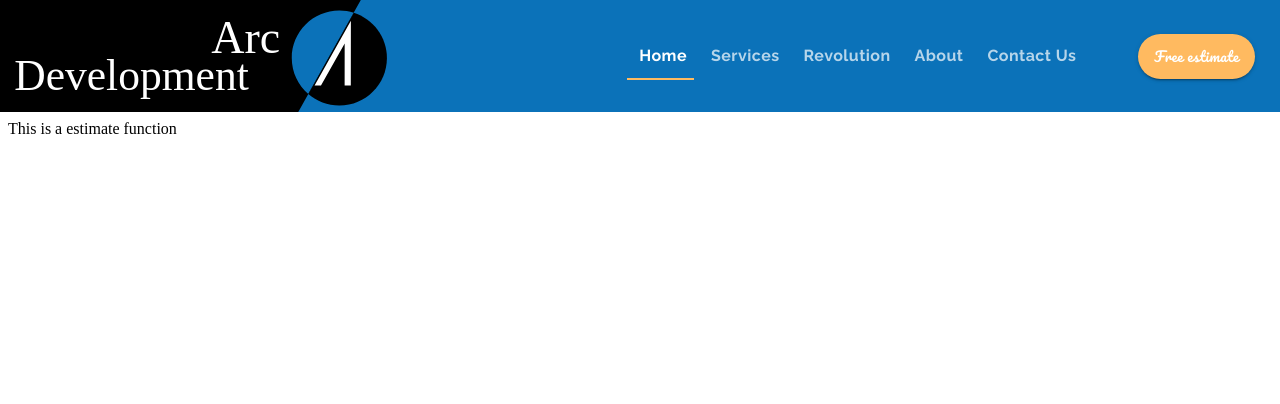
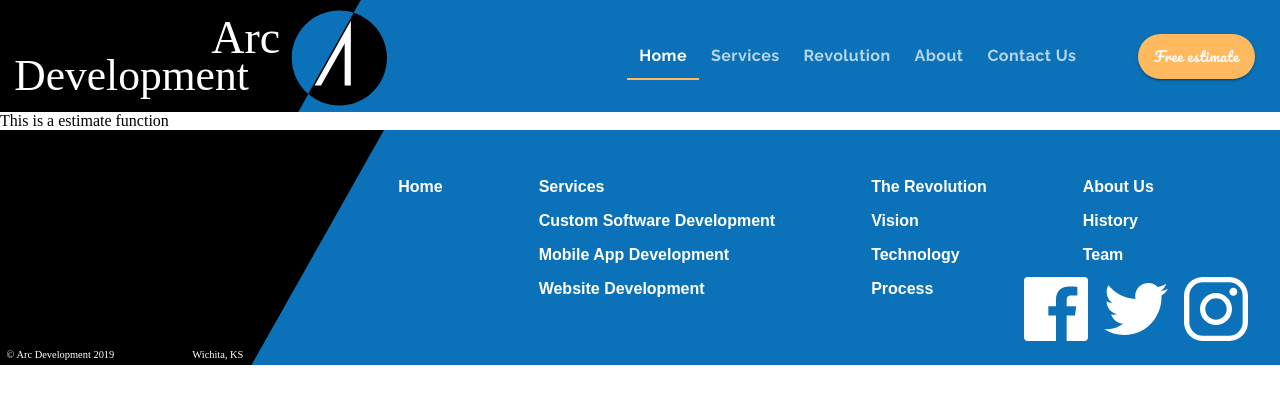
Before and after one commit to nguyenthanhhau-cqu/masterial-ui, a React (Create React App) app: page /estimate in a window 1280 px wide. Shown: the top 404 px of the page. Built offline with nearby package versions, Linux system fonts and the light colour scheme.

Commit message:
Comple footer

```diff
--- a/public/index.html
+++ b/public/index.html
@@ -14,7 +14,7 @@
 
     <title>Arc Development</title>
   </head>
-  <body>
+  <body style="margin: 0">
     <noscript>You need to enable JavaScript to run this app.</noscript>
     <div id="root"></div>
   </body>
--- a/src/component/App.js
+++ b/src/component/App.js
@@ -1,18 +1,29 @@
 import { ThemeProvider } from "@material-ui/core/styles";
 import Header from "./ui/Header";
 import theme from "./ui/Theme";
+import Footer from "./ui/Footer";
+import { useState } from "react";
+
 import { BrowserRouter, Route, Switch } from "react-router-dom";
-
 function App() {
+  const [value, setValue] = useState(0);
+  const [selected, setSelected] = useState(0);
   return (
     <BrowserRouter>
       <ThemeProvider theme={theme}>
-        <Header />
+        <Header
+          value={value}
+          setValue={setValue}
+          selected={selected}
+          setSelected={setSelected}
+        />
         <Switch>
           <Route
             exact
             path="/"
-            component={() => <div> This is a home function</div>}
+            component={() => (
+              <div style={{ height: "2000px" }}> This is a home function</div>
+            )}
           />
           <Route
             exact
@@ -55,6 +66,12 @@ function App() {
             component={() => <div> This is a estimate function</div>}
           />
         </Switch>
+        <Footer
+          value={value}
+          setValue={setValue}
+          selected={selected}
+          setSelected={setSelected}
+        />
       </ThemeProvider>
     </BrowserRouter>
   );
--- /dev/null
+++ b/src/component/ui/Footer.js
@@ -0,0 +1,251 @@
+import React from "react";
+import { makeStyles } from "@material-ui/core/styles";
+import footerAdornment from "../../assets/Footer Adornment.svg";
+import Grid from "@material-ui/core/Grid";
+import { Link } from "react-router-dom";
+import Hidden from "@material-ui/core/Hidden";
+import facebook from "../../assets/facebook.svg";
+import twitter from "../../assets/twitter.svg";
+import instagram from "../../assets/instagram.svg";
+
+const useStyles = makeStyles((theme) => ({
+  footer: {
+    background: theme.palette.common.blue,
+    width: "100%",
+    zIndex: 1302,
+    position: "relative",
+  },
+  adornment: {
+    width: "24em",
+    verticalAlign: "bottom",
+    [theme.breakpoints.down("md")]: {
+      width: "21em",
+    },
+    [theme.breakpoints.down("xs")]: {
+      width: "15em",
+    },
+  },
+  mainContainer: {
+    position: "absolute",
+    paddingLeft: "17em",
+  },
+  link: {
+    color: "white",
+    fontFamily: "Arial",
+    fontSize: "0,75rem",
+    fontWeight: "bold",
+    textDecoration: "none",
+  },
+  gridItem: {
+    margin: "3em",
+  },
+  iconImg: {
+    height: "4em",
+    width: "4em",
+    [theme.breakpoints.down("xs")]: {
+      height: "2em",
+      width: "2em",
+    },
+  },
+  iconContainer: {
+    position: "absolute",
+    marginTop: "-6em",
+    right: "2em",
+    [theme.breakpoints.down("xs")]: {
+      right: "1em",
+    },
+  },
+}));
+
+const Footer = ({ value, setValue, selected, setSelected }) => {
+  const classes = useStyles();
+
+  return (
+    <footer className={classes.footer}>
+      <Hidden mdDown>
+        <Grid
+          container
+          className={classes.mainContainer}
+          justifyContent="center"
+        >
+          <Grid item className={classes.gridItem}>
+            <Grid container>
+              <Grid
+                item
+                className={classes.link}
+                component={Link}
+                to="/"
+                onClick={() => setValue(0)}
+              >
+                Home
+              </Grid>
+            </Grid>
+          </Grid>
+          <Grid item className={classes.gridItem}>
+            <Grid container direction="column" spacing={2}>
+              <Grid
+                item
+                className={classes.link}
+                component={Link}
+                to="/services"
+                onClick={() => {
+                  setValue(1);
+                  setSelected(0);
+                }}
+              >
+                Services
+              </Grid>
+              <Grid
+                item
+                className={classes.link}
+                component={Link}
+                to="/custom-software"
+                onClick={() => {
+                  setValue(1);
+                  setSelected(1);
+                }}
+              >
+                Custom Software Development
+              </Grid>
+              <Grid
+                item
+                className={classes.link}
+                component={Link}
+                to="/mobile-apps"
+                onClick={() => {
+                  setValue(1);
+                  setSelected(2);
+                }}
+              >
+                Mobile App Development
+              </Grid>
+              <Grid
+                item
+                className={classes.link}
+                component={Link}
+                to="/websites"
+                onClick={() => {
+                  setValue(1);
+                  setSelected(3);
+                }}
+              >
+                Website Development
+              </Grid>
+            </Grid>
+          </Grid>
+          <Grid item className={classes.gridItem}>
+            <Grid container direction="column" spacing={2}>
+              <Grid
+                onClick={() => setValue(2)}
+                item
+                className={classes.link}
+                component={Link}
+                to="/revolution"
+              >
+                The Revolution
+              </Grid>
+              <Grid
+                onClick={() => setValue(2)}
+                item
+                className={classes.link}
+                component={Link}
+                to="/revolution"
+              >
+                Vision
+              </Grid>
+              <Grid
+                onClick={() => setValue(2)}
+                item
+                className={classes.link}
+                component={Link}
+                to="/revolution"
+              >
+                Technology
+              </Grid>
+              <Grid
+                onClick={() => setValue(2)}
+                item
+                className={classes.link}
+                component={Link}
+                to="/revolution"
+              >
+                Process
+              </Grid>
+            </Grid>
+          </Grid>
+          <Grid item className={classes.gridItem}>
+            <Grid container direction="column" spacing={2}>
+              <Grid
+                onClick={() => setValue(3)}
+                item
+                className={classes.link}
+                component={Link}
+                to="/about"
+              >
+                About Us
+              </Grid>
+              <Grid
+                onClick={() => setValue(3)}
+                item
+                className={classes.link}
+                component={Link}
+                to="/about"
+              >
+                History
+              </Grid>
+              <Grid
+                onClick={() => setValue(3)}
+                item
+                className={classes.link}
+                component={Link}
+                to="/about"
+              >
+                Team
+              </Grid>
+            </Grid>
+          </Grid>
+          <Grid item className={classes.gridItem}>
+            <Grid container spacing={2}>
+              <Grid
+                onClick={() => setValue(4)}
+                item
+                className={classes.link}
+                component={Link}
+                to="/contact"
+              >
+                Contact Us
+              </Grid>
+            </Grid>
+          </Grid>
+        </Grid>
+      </Hidden>
+      <img
+        alt="black decorative slash"
+        src={footerAdornment}
+        className={classes.adornment}
+      />
+      <Grid
+        container
+        justifyContent="flex-end"
+        className={classes.iconContainer}
+        spacing={2}
+      >
+        <Grid item>
+          <img className={classes.iconImg} src={facebook} alt="facebook icon" />
+        </Grid>
+        <Grid item>
+          <img className={classes.iconImg} src={twitter} alt="facebook icon" />
+        </Grid>
+        <Grid item>
+          <img
+            className={classes.iconImg}
+            src={instagram}
+            alt="facebook icon"
+          />
+        </Grid>
+      </Grid>
+    </footer>
+  );
+};
+
+export default Footer;
--- a/src/component/ui/Header.js
+++ b/src/component/ui/Header.js
@@ -117,10 +117,12 @@ const useStyles = makeStyles((theme) => ({
   appBar: {
     zIndex: theme.zIndex.modal + 1,
   },
+  menuItemSelected: {
+    opacity: "1",
+  },
 }));
 
-const Header = () => {
-  const [value, setValue] = useState(0);
+const Header = ({ value, setValue, selected, setSelected }) => {
   const theme = useTheme();
   const iOS = process.browser && /iPad|iPhone|iPod/.test(navigator.userAgent);
 
@@ -130,8 +132,8 @@ const Header = () => {
 
   const [anchorEl, setAnchorEl] = useState(null);
   const [open, setOpen] = useState(false); //set visible
-  const [selected, setSelected] = useState(0);
 
+  // eslint-disable-next-line react-hooks/exhaustive-deps
   const options = [
     { name: "Services", link: "/services", activeIndex: 1, selectedIndex: 1 },
     {
@@ -153,6 +155,7 @@ const Header = () => {
       selectedIndex: 4,
     },
   ];
+  // eslint-disable-next-line react-hooks/exhaustive-deps
   const routes = [
     { name: "Home", link: "/", activeIndex: 0 },
     {
@@ -182,6 +185,7 @@ const Header = () => {
     setOpen(false);
     setSelected(i);
   };
+  // eslint-disable-next-line
 
   useEffect(() => {
     [...routes, ...options].forEach((route) => {
@@ -198,7 +202,7 @@ const Header = () => {
           break;
       }
     });
-  }, [value, selected]);
+  }, [value, selected, options, routes, setValue, setSelected]);
 
   const classes = useStyles();
   const handleChange = (event, newValue) => {
@@ -253,7 +257,10 @@ const Header = () => {
               setValue(1);
               handleItemClick(e, index);
             }}
-            classes={{ root: classes.menuItem }}
+            classes={{
+              root: classes.menuItem,
+              selected: classes.menuItemSelected,
+            }}
             component={Link}
             to={option.link}
             selected={index === selected && value === 1}
```
